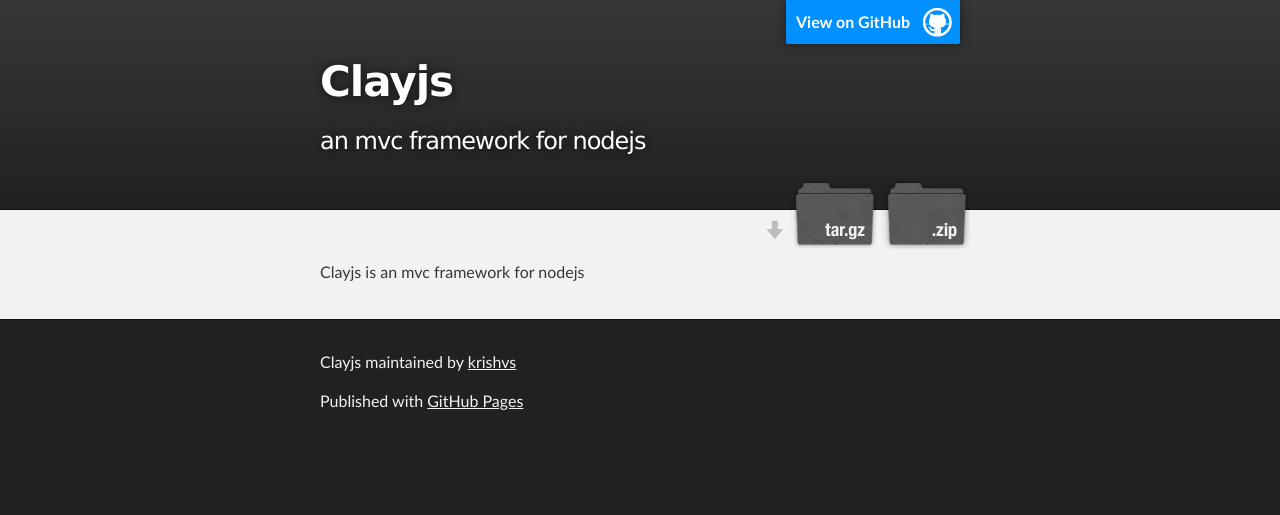
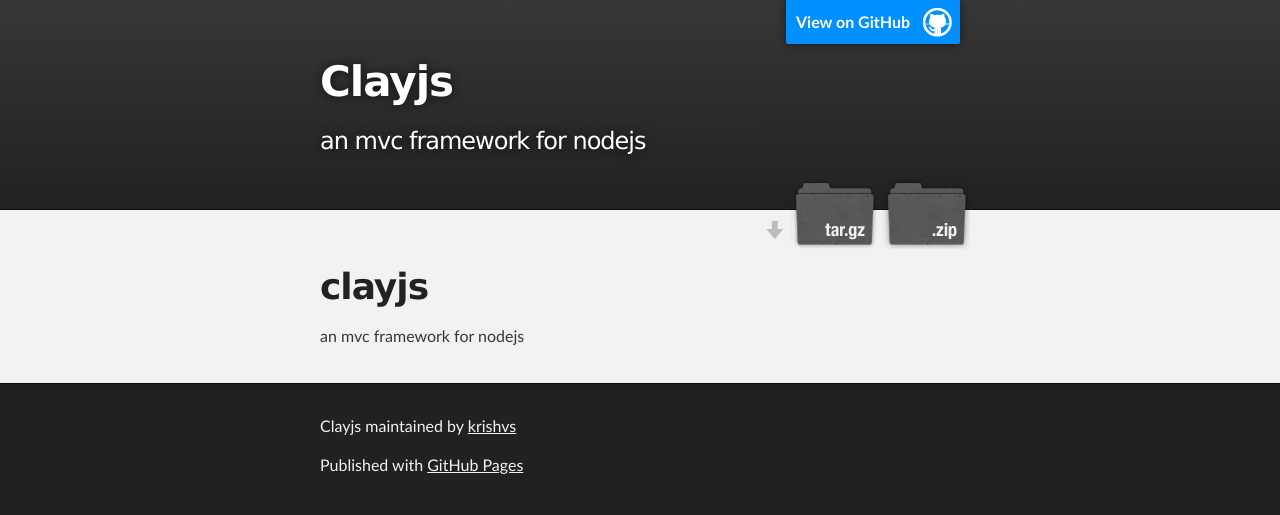
Before and after one commit to krishvs/clayjs, a plain HTML site: page index.html in a window 1280 px wide. Drawn offline with Linux system fonts and the light colour scheme.

Commit message:
Create gh-pages branch via GitHub

```diff
--- a/index.html
+++ b/index.html
@@ -31,7 +31,10 @@
     <!-- MAIN CONTENT -->
     <div id="main_content_wrap" class="outer">
       <section id="main_content" class="inner">
-        <p>Clayjs is an mvc framework for nodejs</p>
+        <h1>
+<a name="clayjs" class="anchor" href="#clayjs"><span class="octicon octicon-link"></span></a>clayjs</h1>
+
+<p>an mvc framework for nodejs</p>
       </section>
     </div>
 
--- a/params.json
+++ b/params.json
@@ -1 +1 @@
-{"name":"Clayjs","tagline":"an mvc framework for nodejs","body":"Clayjs is an mvc framework for nodejs","google":"","note":"Don't delete this file! It's used internally to help with page regeneration."}
+{"name":"Clayjs","tagline":"an mvc framework for nodejs","body":"clayjs\r\n======\r\n\r\nan mvc framework for nodejs\r\n","google":"","note":"Don't delete this file! It's used internally to help with page regeneration."}
```
